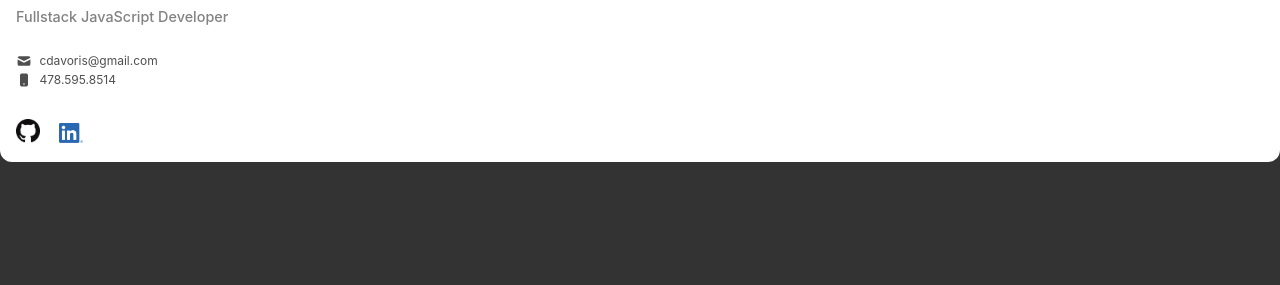
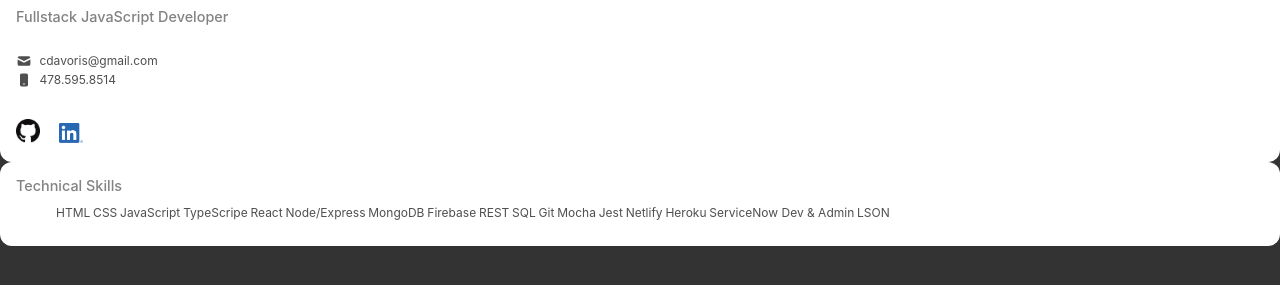
Before and after one commit to KingCodingByDee2020/MMTemplate, a website: page index.html in a window 1280 px wide. Shown: the part 67-352 px from the top of the page. Drawn offline with nearby package versions, Linux system fonts and the light colour scheme.

Commit message:
Add technical skills html and css

```diff
--- a/index.html
+++ b/index.html
@@ -80,7 +80,31 @@
       </div>
     </header>
 
-    <main></main>
+    <main>
+      <section class="card rounded vertical-rhythm">
+        <h2>Technical Skills</h2>
+
+        <ul>
+          <li class="inline-list">HTML</li>
+          <li class="inline-list">CSS</li>
+          <li class="inline-list">JavaScript</li>
+          <li class="inline-list">TypeScripe</li>
+          <li class="inline-list">React</li>
+          <li class="inline-list">Node/Express</li>
+          <li class="inline-list">MongoDB</li>
+          <li class="inline-list">Firebase</li>
+          <li class="inline-list">REST</li>
+          <li class="inline-list">SQL</li>
+          <li class="inline-list">Git</li>
+          <li class="inline-list">Mocha</li>
+          <li class="inline-list">Jest</li>
+          <li class="inline-list">Netlify</li>
+          <li class="inline-list">Heroku</li>
+          <li class="inline-list">ServiceNow Dev & Admin</li>
+          <li class="inline-list">LSON</li>
+        </ul>
+      </section>
+    </main>
 
     <footer></footer>
     <script src="./scripts.js" type="module"></script>
--- a/style.css
+++ b/style.css
@@ -62,6 +62,10 @@ a {
   padding: 1rem;
 }
 
+.inline-list {
+  display: inline-block;
+}
+
 .rounded {
   border-radius: 0.75rem;
 }
```
